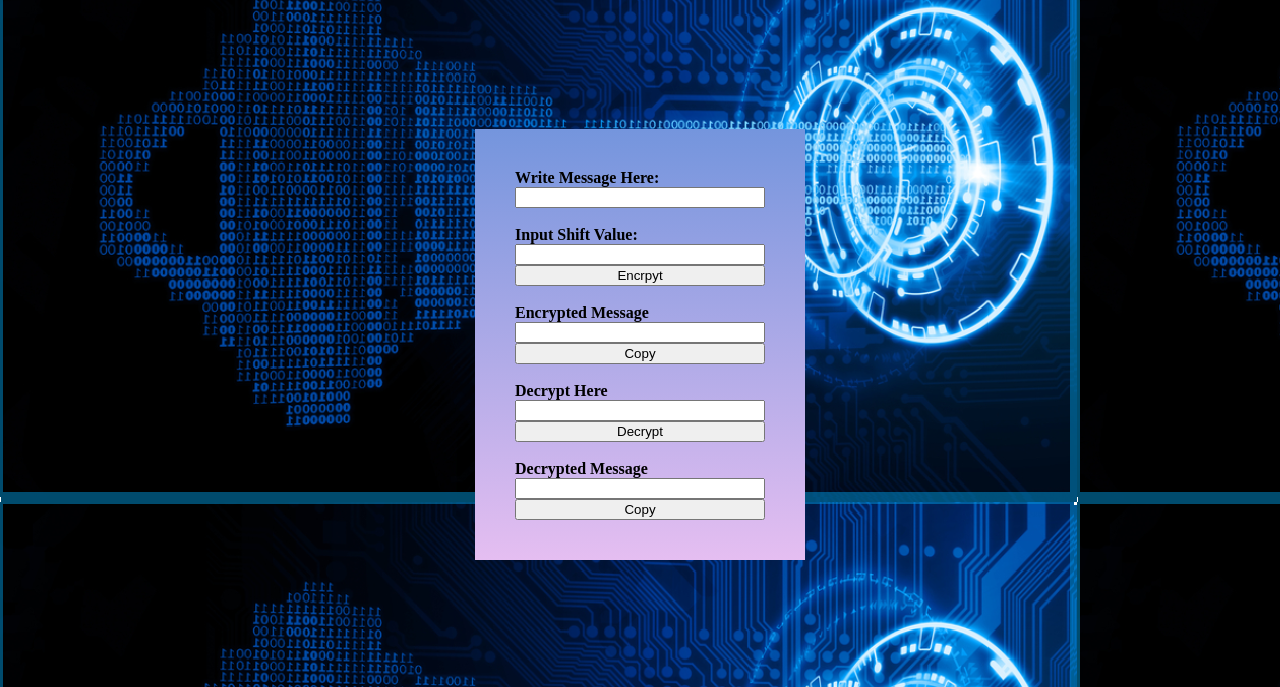
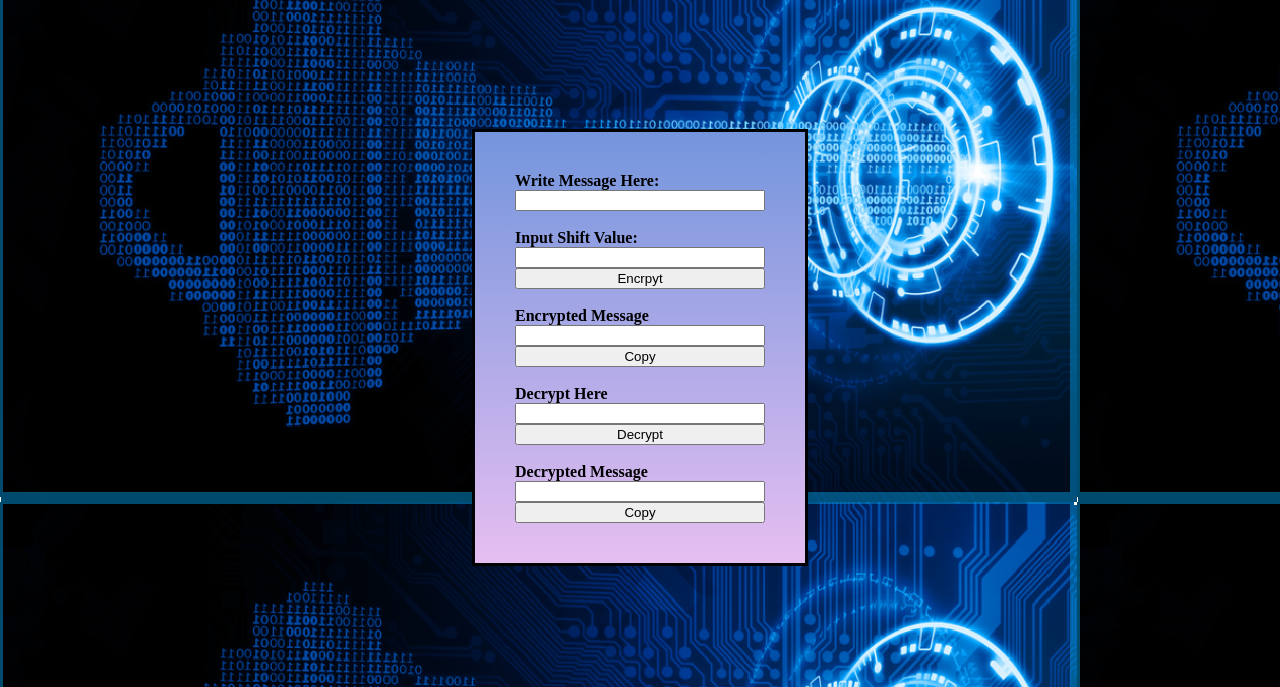
Before and after one commit to ShivaniAgarwal2001/Cryptography, a plain HTML site: page caesar.html in a window 1280 px wide. Shown: the part 113-800 px from the top of the page. Drawn offline with Linux system fonts and the light colour scheme.

Commit message:
Update caesar.css

```diff
--- a/caesar.css
+++ b/caesar.css
@@ -13,6 +13,7 @@ h1 {
     margin: auto;
     margin-top: 150px;
     width: 250px;
+	border: solid;
     background-image: linear-gradient(#7495dd, #e5bef1);
 }
 
```
